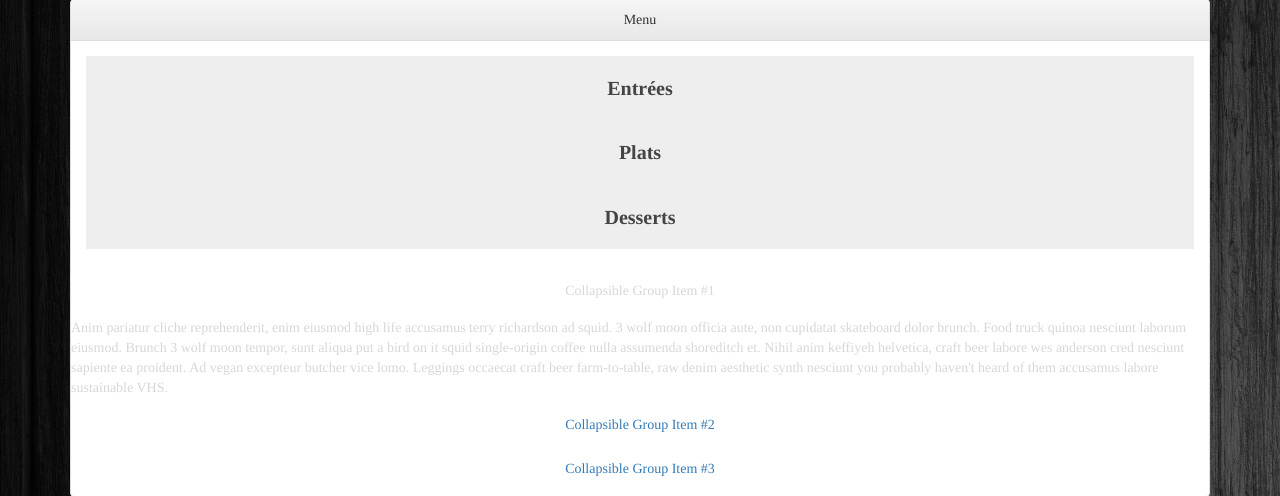
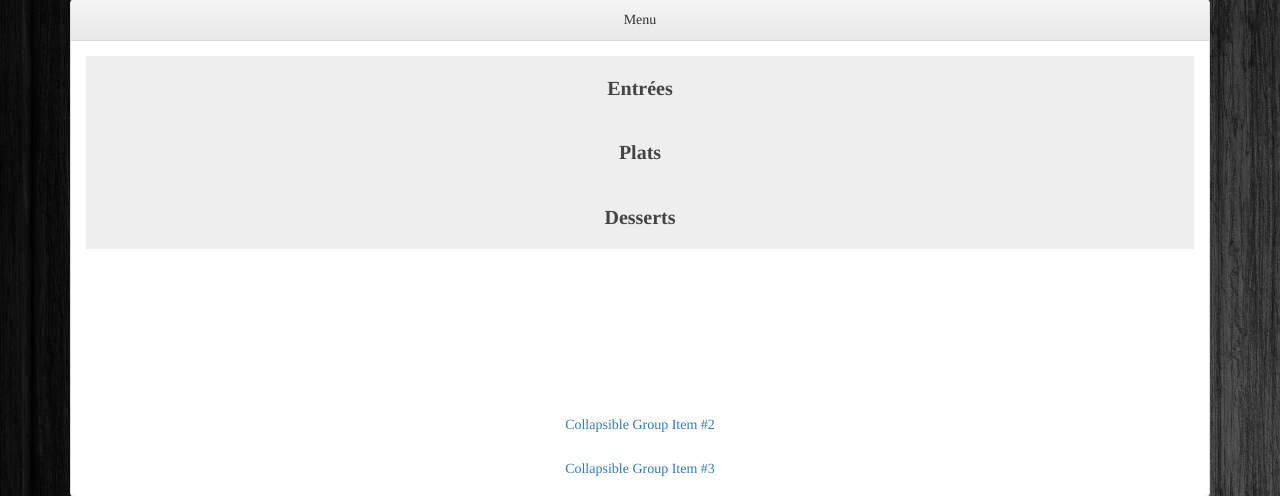
Before and after one commit to roche426/Bug-Cooker, a PHP site: page /nosMenus.php in a window 1280 px wide. Shown: the part 337-833 px from the top of the page. Run offline with PHP 8.4, Linux system fonts and the light colour scheme.

Commit message:
modif style

```diff
--- a/style.css
+++ b/style.css
@@ -7,7 +7,7 @@
 
 body {
 	background-image: url('Images/fond3.jpg');
-	color: rgb(215,215,215);
+	color: white;
 	font-family: Times, sans-serif;
 	font-size: 14px;
 }
```
